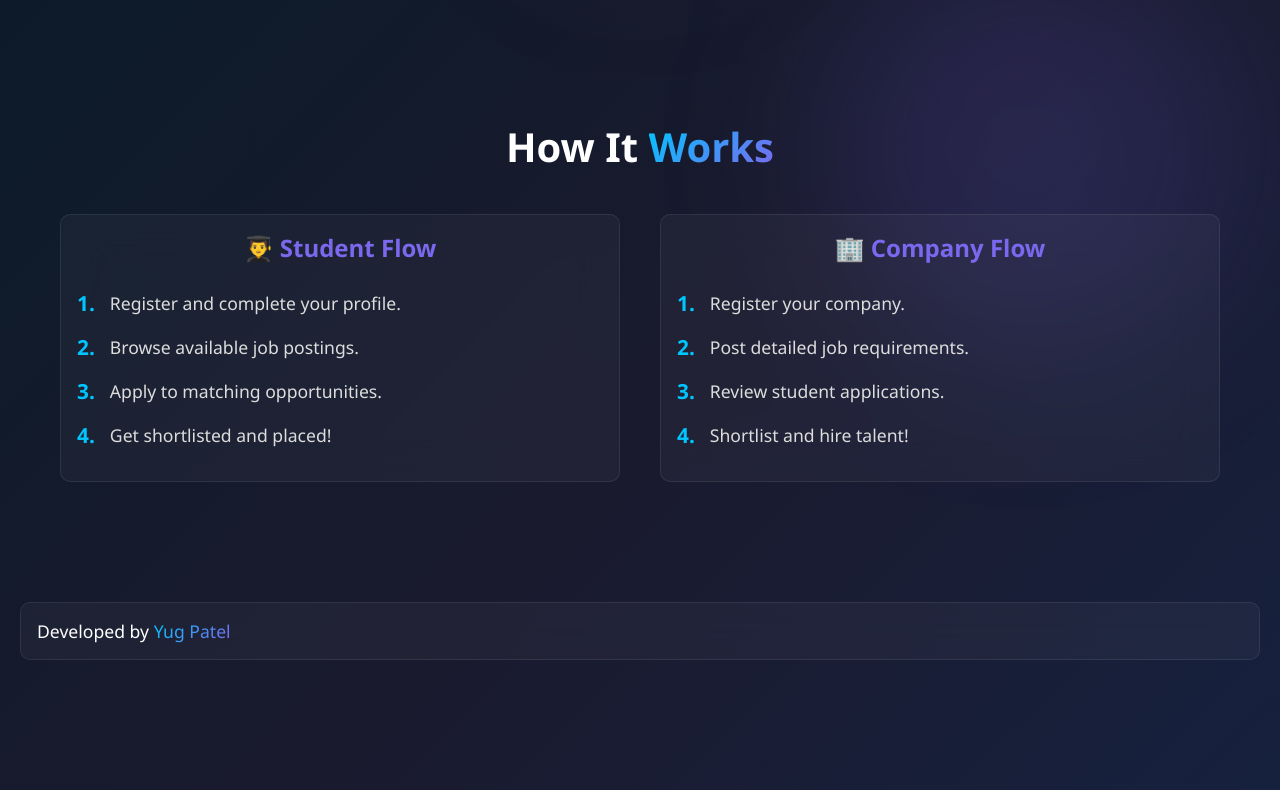
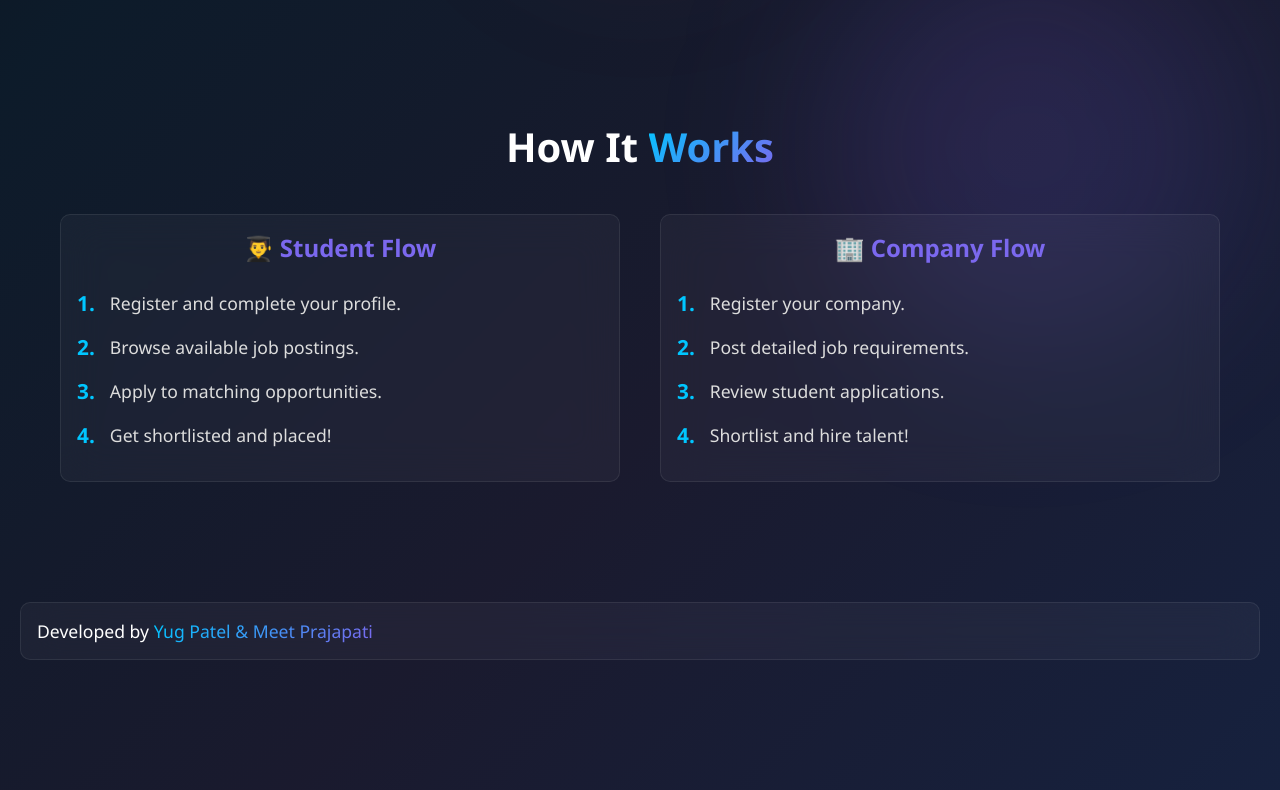
Before and after one commit to Yug1275/university-placement-portal, a React (Vite) app in the folder client/: page / in a window 1280 px wide. Shown: the part 1227-2017 px from the top of the page. Built offline with nearby package versions, Linux system fonts and the light colour scheme.

Commit message:
Update author names in Home.jsx

```diff
--- a/client/src/pages/Home.jsx
+++ b/client/src/pages/Home.jsx
@@ -93,7 +93,7 @@ function Home() {
       {/* Homepage Footer */}
       <footer className="home-footer glass-card">
         <div className="footer-content">
-          <p className="developer-credits">Developed by <span className="gradient-text">Yug Patel</span></p>
+          <p className="developer-credits">Developed by <span className="gradient-text">Yug Patel & Meet Prajapati</span></p>
         </div>
       </footer>
     </div>
```
